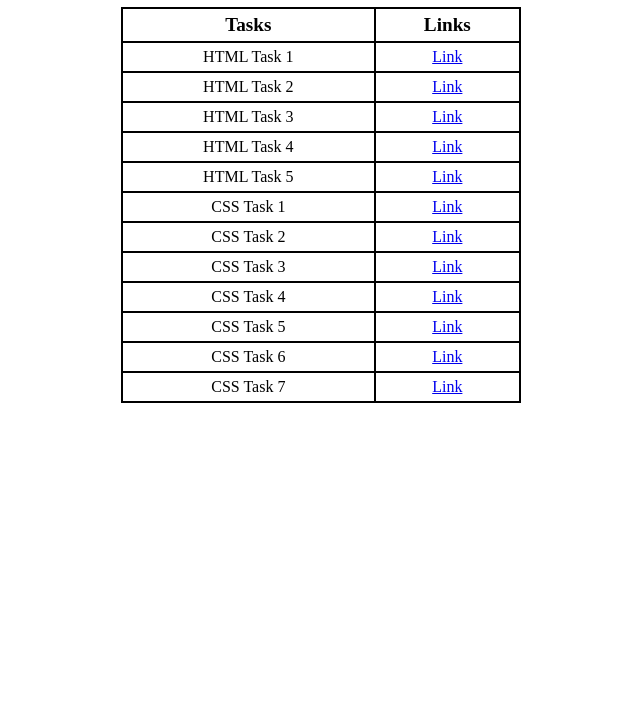
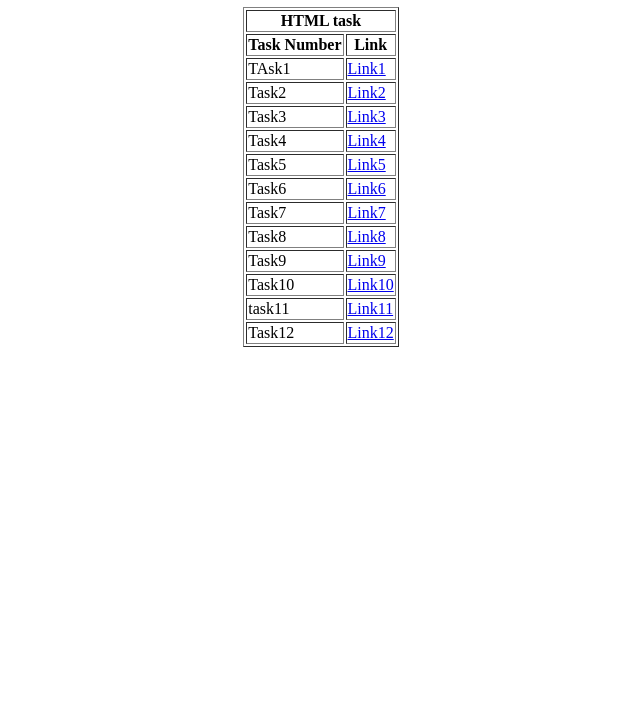
Before and after one commit to NripeshReddy1/21BCE2424Task2, a plain HTML site: page index.html in a window 1280 px wide. Shown: the part 73-800 px from the top of the page, without its empty margins (319-959 px from the left). Drawn offline with Linux system fonts and the light colour scheme.

Commit message:
index.html

```diff
--- a/index.html
+++ b/index.html
@@ -3,95 +3,87 @@
 <head>
     <meta charset="UTF-8">
     <meta name="viewport" content="width=device-width, initial-scale=1.0">
-    <title>Tasks Index</title>
-    <style>
-        table,th,td
-        {
-            border: 2px solid black;
-        }
-        table
-        {
-            border-collapse: collapse;
-            width: 400px;
-        }
-        td
-        {
-            text-align: center;
-            padding: 5px;
-        }
-        th
-        {
-            padding: 5px;
-            font-size:larger;
-        }
-    </style>
+    <title>Document</title>
 </head>
 <body>
-    <h1><center>Index</center></h1>
     <center>
-    <table>
+        <h1>Index page</h1>
+        <table border="1">
             <tr>
-            <th>Tasks</th>
-            <th>Links</th>
+                <th colspan="2">HTML task</th>
             </tr>
             <tr>
-    <td> HTML Task 1</td>
-    <td><a href="TAsk1.html" target="_blank">Link</a></td>
-</tr>
-<tr>
-    <td> HTML Task 2</td>
-    <td><a href="Task2.html" target="_blank">Link</a></td>
-</tr>
-<tr>
-    <td> HTML Task 3</td>
-    <td><a href="Task3.html" target="_blank">Link</a></td>
-</tr>
-<tr>
-    <td> HTML Task 4</td>
-    <td><a href="Task4.html" target="_blank">Link</a></td>
+                <th>Task Number</th>
+                <th>Link</th>
             </tr>
 
             <tr>
-    <td> HTML Task 5</td>
-    <td><a href="Task5.html" target="_blank">Link</a></td>
+                <td>TAsk1</td>
+                <td><a href="./Task1.html">Link1</a></td>
+            </tr>
+            <tr>
+                <td>Task2</td>
+                <td><a href="./Task2.html">Link2</a></td>
+            </tr>
+            <tr>
+                <td>Task3</td>
+                <td><a href="./Task3.html">Link3</a></td>
+            </tr>
+            <tr>
+                <td>Task4</td>
+                <td><a href="./Task4.html">Link4</a></td>
+
             </tr>
 
             <tr>
-    <td>CSS Task 1</td>
-    <td><a href="Task6.html" target="_blank">Link</a></td>
+                <td>Task5</td>
+                <td><a href="./Task5.html">Link5</a></td>
+
             </tr>
 
             <tr>
-    <td>CSS Task 2</td>
-    <td><a href="Task7.html" target="_blank">Link</a></td>
+                <td>Task6</td>
+                <td><a href="./CSStask1.html">Link6</a></td>
+
             </tr>
 
             <tr>
-    <td>CSS Task 3</td>
-    <td><a href="Task8.html" target="_blank">Link</a></td>
+                <td>Task7</td>
+                <td><a href="./CSStask2.html">Link7</a></td>
+
             </tr>
 
             <tr>
-    <td>CSS Task 4</td>
-    <td><a href="Task9.html" target="_blank">Link</a></td>
+                <td>Task8</td>
+                <td><a href="./CSStask3.html">Link8</a></td>
+
             </tr>
 
             <tr>
-    <td>CSS Task 5</td>
-    <td><a href="Task10.html" target="_blank">Link</a></td>
+                <td>Task9</td>
+                <td><a href="./CSStask4.html">Link9</a></td>
+
             </tr>
 
             <tr>
-    <td>CSS Task 6</td>
-    <td><a href="task11.html" target="_blank">Link</a></td>
+                <td>Task10</td>
+                <td><a href="./CSStask5.html">Link10</a></td>
+
             </tr>
 
             <tr>
-    <td>CSS Task 7</td>
-    <td><a href="Task12.html" target="_blank">Link</a></td>
+                <td>task11</td>
+                <td><a href="./CSStask6.html">Link11</a></td>
+
             </tr>
 
+            <tr>
+                <td>Task12</td>
+                <td><a href="./CSStask7.html">Link12</a></td>
+
+            </tr>
         </table>
+
     </center>
 </body>
 </html>
```
Lines whose indentation alone changed are shown as unchanged.
